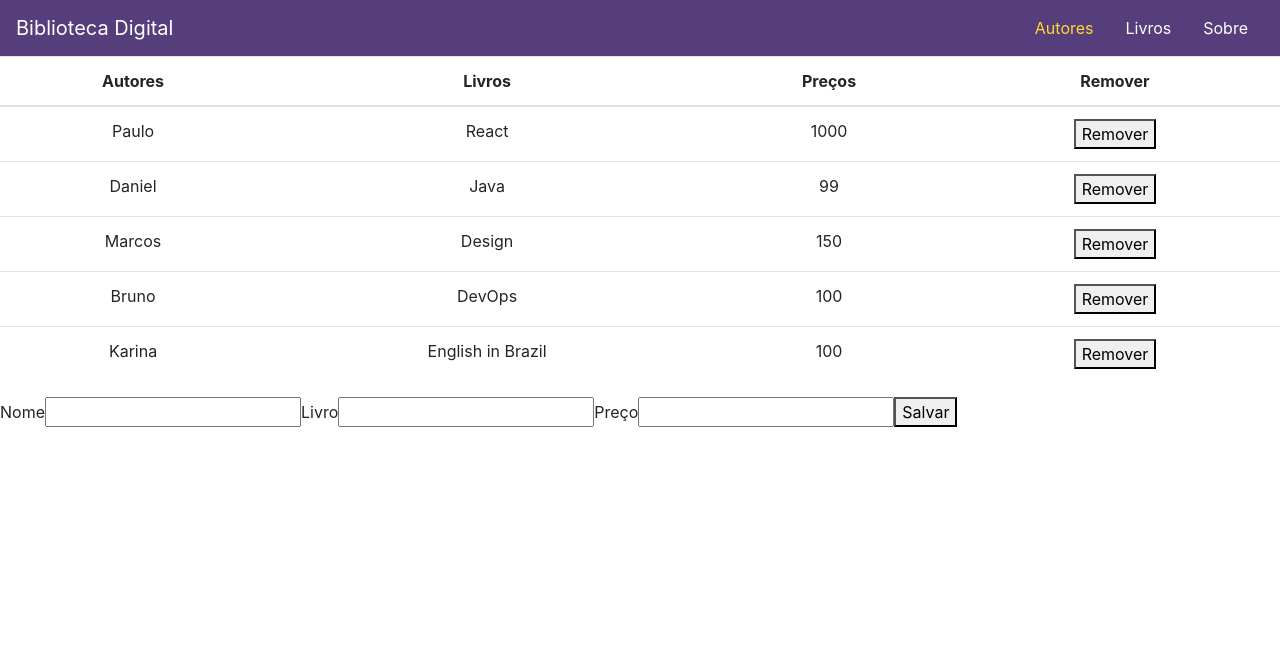
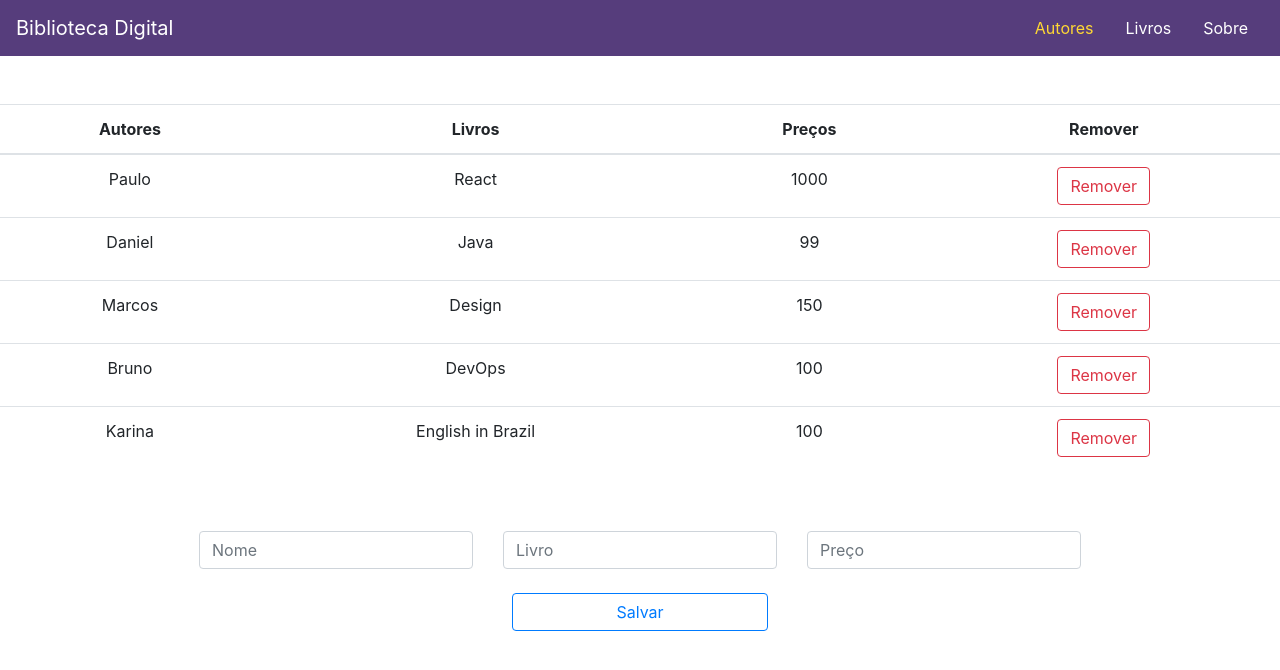
Before and after one commit to RobsonVinicius/react-reusable-components, a React (Create React App) app: page / in a window 1280 px wide. Shown: the top 670 px of the page. Built offline with nearby package versions, Linux system fonts and the light colour scheme.

Commit message:
form styles

```diff
--- a/src/App.js
+++ b/src/App.js
@@ -56,7 +56,7 @@ class App extends Component {
 
   render() {
     return (
-      <Fragment>
+      <Fragment className="container">
         <Header/>
         <Table authors = { this.state.authors } removeAuthor = { this.removeAuthor } />
         <Form submitListener={ this.submitListener } />
--- a/src/Form.js
+++ /dev/null
@@ -1,70 +0,0 @@
-import React, { Component } from 'react';
-
-class Form extends Component {
-
-  constructor(props) {
-    super(props);
-
-    this.stateInitial = {
-      name:'',
-      book: '',
-      price: '',
-    }
-
-    this.state = this.stateInitial;
-
-  }
-
-  inputListener = event => {
-    const { name, value } = event.target;
-
-    this.setState({
-      [name] : value
-    });
-  }
-
-  submitForm = () => {
-    this.props.submitListener(this.state);
-    this.setState(this.stateInitial);
-  }
-
-
-  render() {
-
-    const { name, book, price } = this.state;
-
-    return (
-      <form>
-        <label htmlFor="name">Nome</label>
-        <input
-          id="name"
-          type="text"
-          name="name"
-          value={name}
-          onChange = {this.inputListener} />
-
-        <label htmlFor="book">Livro</label>
-        <input
-          id="book"
-          type="text"
-          name="book"
-          value={book}
-          onChange = {this.inputListener} />
-
-        <label htmlFor="price">Preço</label>
-        <input
-          id="price"
-          type="text"
-          name="price"
-          value={price}
-          onChange = {this.inputListener} />
-
-        <button onClick={this.submitForm} type="button">Salvar</button>
-
-      </form>
-    )
-  };
-}
-
-
-export default Form;
--- /dev/null
+++ b/src/Form/index.js
@@ -0,0 +1,83 @@
+import React, { Component } from 'react';
+
+import "./styles.css";
+
+class Form extends Component {
+
+  constructor(props) {
+    super(props);
+
+    this.stateInitial = {
+      name:'',
+      book: '',
+      price: '',
+    }
+
+    this.state = this.stateInitial;
+
+  }
+
+  inputListener = event => {
+    const { name, value } = event.target;
+
+    this.setState({
+      [name] : value
+    });
+  }
+
+  submitForm = () => {
+    this.props.submitListener(this.state);
+    this.setState(this.stateInitial);
+  }
+
+
+  render() {
+
+    const { name, book, price } = this.state;
+
+    return (
+      <form className="form-inline justify-content-center mt-5">
+        <div className="row ">
+          <div className="col-4">
+            <label htmlFor="name" className="col-form-label"></label>
+            <input
+              className="form-control"
+              placeholder="Nome"
+              id="name"
+              type="text"
+              name="name"
+              value={name}
+              onChange = {this.inputListener} />
+          </div>
+          <div className="col-4">
+            <label htmlFor="book" className="col-form-label"></label>
+            <input
+              className="form-control"
+              placeholder="Livro"
+              id="book"
+              type="text"
+              name="book"
+              value={book}
+              onChange = {this.inputListener} />
+          </div>
+          <div className="col-4">
+            <label htmlFor="price" className="col-form-label"></label>
+            <input
+              className="form-control"
+              placeholder="Preço"
+              id="price"
+              type="text"
+              name="price"
+              value={price}
+              onChange = {this.inputListener} />
+          </div>
+        </div>
+        <button className="btn btn-outline-primary btn-block btn-save mt-4" onClick={this.submitForm} type="button">Salvar</button>
+
+      </form>
+    )
+  };
+}
+
+
+export default Form;
--- /dev/null
+++ b/src/Form/styles.css
@@ -0,0 +1,4 @@
+.btn-save {
+  margin-left: 40%;
+  margin-right: 40%;
+}
--- a/src/Table/index.js
+++ b/src/Table/index.js
@@ -22,7 +22,7 @@ const TableBody = props => {
         <td>{line.name}</td>
         <td>{line.book}</td>
         <td>{line.price}</td>
-        <td><button onClick={ () => props.removeAuthor(index)} >Remover</button></td>
+        <td><button class="btn btn-outline-danger" onClick={ () => props.removeAuthor(index)} >Remover</button></td>
       </tr>
     );
  });
@@ -40,7 +40,7 @@ class Table extends Component {
     const { authors, removeAuthor } = this.props;
 
     return (
-      <table className="table text-center">
+      <table className="table text-center mt-5">
         <TableHead />
         <TableBody authors = { authors } removeAuthor = { removeAuthor } />
       </table>
```
